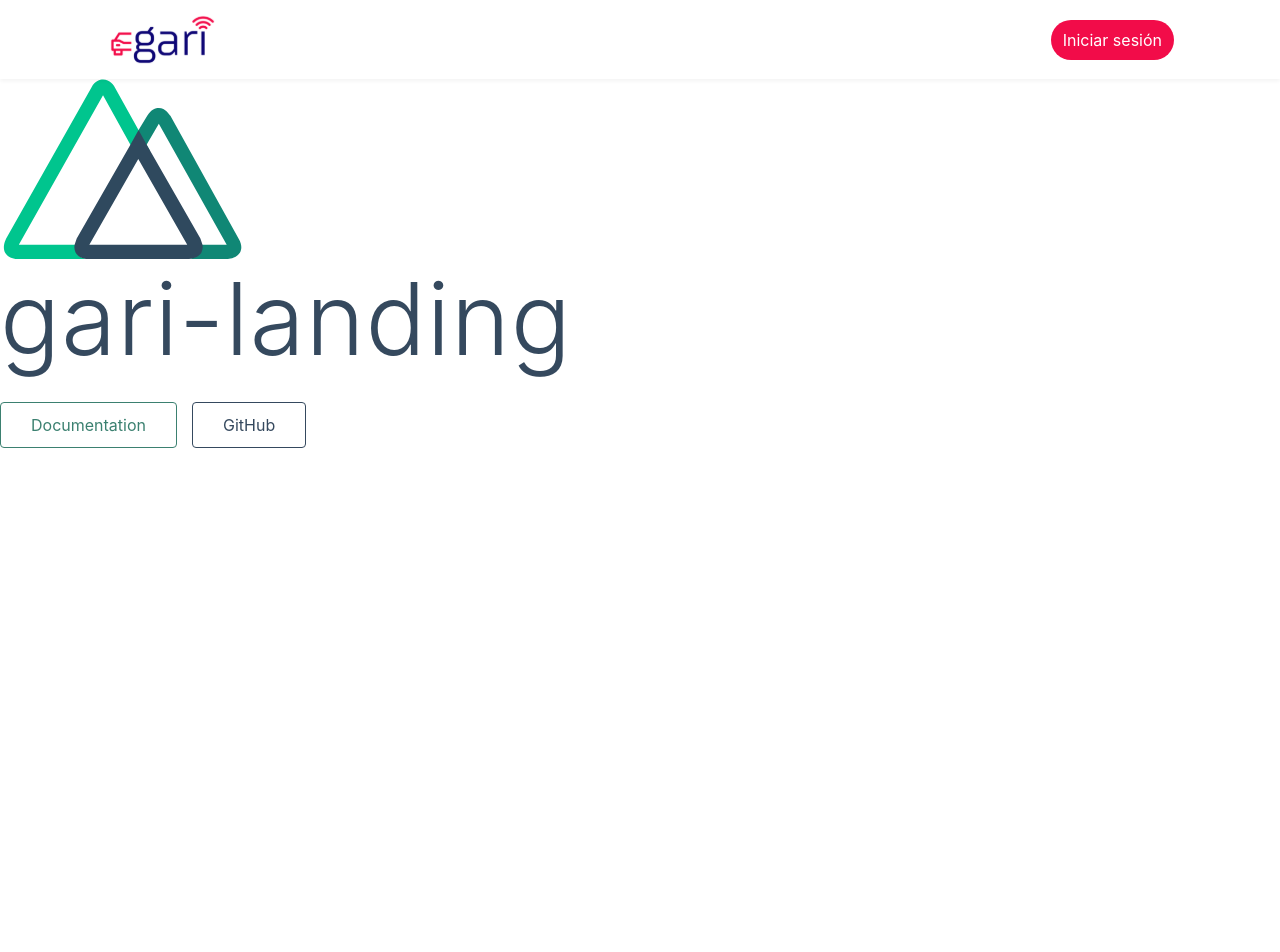
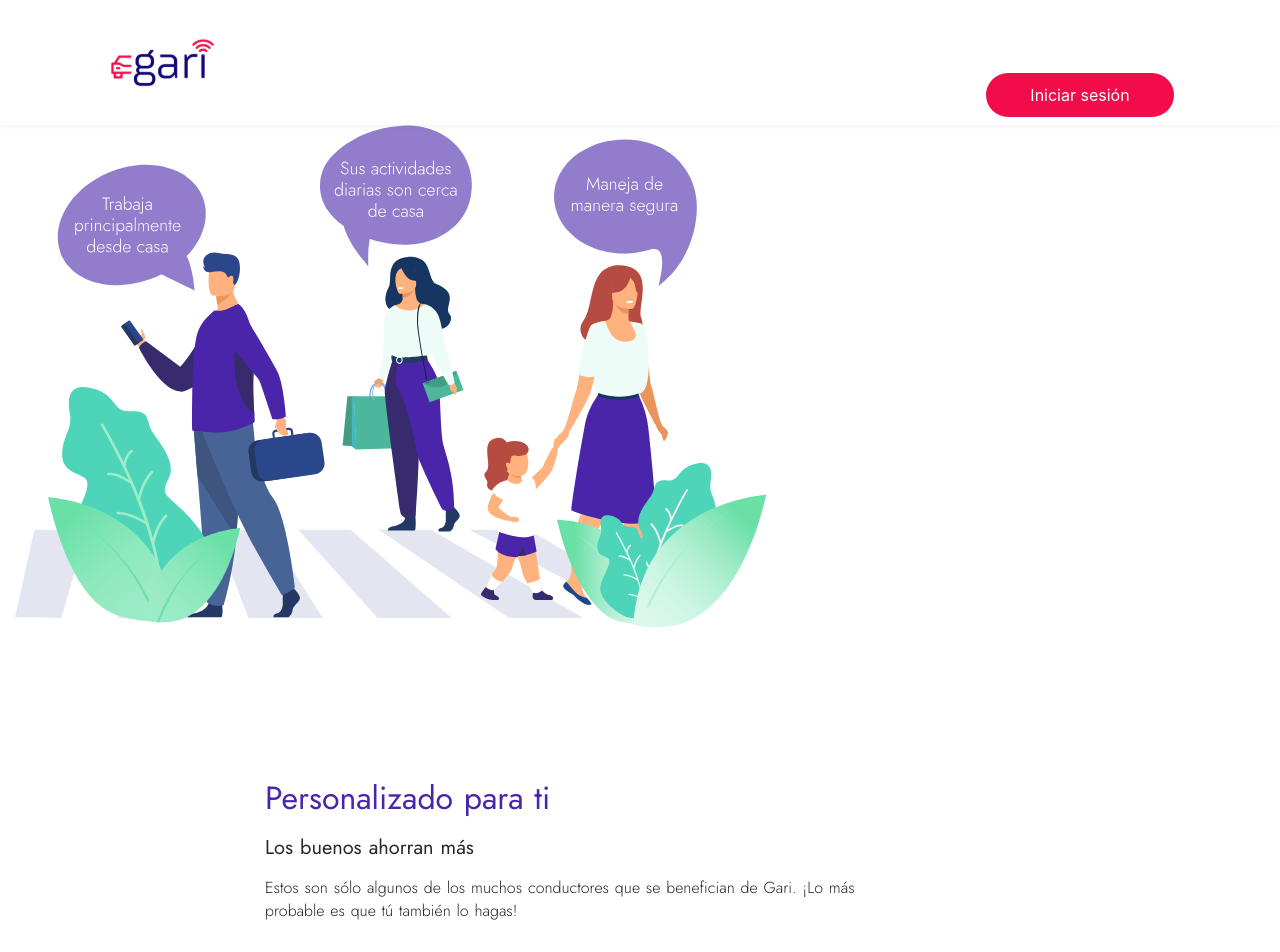
Before and after one commit to bisteni5325/Test2, a Nuxt app: page / in a window 1280 px wide. Shown: the top 952 px of the page. Before the commit the page ends 800 px from the top, so only its background shows below. Built offline with nearby package versions, Linux system fonts and the light colour scheme.

Commit message:
Feat: add Custom component

```diff
--- /dev/null
+++ b/components/Custom.vue
@@ -0,0 +1,76 @@
+<template>
+    <div class="custom-section">
+        <div class="container-fluid">
+            <div class="row">
+                <div class="col-md-6">
+                    <img src="~/assets/img/family.svg" alt="">
+                </div>
+                <div class="col-md-6 text-section">
+                    <div class="custom-title">Personalizado para ti</div>
+                    <div class="goods">Los buenos ahorran más</div>
+                    <div class="text">Estos son sólo algunos de los muchos conductores que se benefician de Gari. ¡Lo más probable es que tú también lo hagas!</div>
+
+                    <b-btn variant="primary" pill>
+                        Cotizar ahora
+                    </b-btn>
+                </div>
+            </div>
+        </div>
+    </div>
+</template>
+<style>
+    .custom-title{
+        font-family: Jost;
+        font-style: normal;
+        font-weight: 500;
+        font-size: 32px;
+        line-height: 40px;
+        /* identical to box height, or 125% */
+
+        color: #4A25AA;
+    }
+    .text-section{
+        margin-left: 250px;
+        margin-top: 150px;
+    }
+    .goods{
+        font-family: Jost;
+        font-style: normal;
+        font-weight: 500;
+        font-size: 20px;
+        line-height: 20px;
+
+        color: #282828;
+        margin-top: 20px;
+    }
+    .text{
+        /* Label */
+
+        font-family: Jost;
+        font-style: normal;
+        font-weight: normal;
+        font-size: 16px;
+        line-height: 23px;
+
+        /* Text dark */
+
+        color: #282828;
+    }
+    .text{
+        margin-top: 18px;
+        font-family: Jost;
+        font-style: normal;
+        font-weight: normal;
+        font-size: 16px;
+        line-height: 23px;
+
+        /* Text dark */
+
+        color: #282828;
+    }
+    .btn-primary{
+        margin-top: 65px;
+        width: 188px;
+        height: 44px;
+    }
+</style>
--- a/pages/index.vue
+++ b/pages/index.vue
@@ -1,37 +1,15 @@
 <template>
   <div>
     <Navbar />
-    <div>
-      <Logo />
-      <h1 class="title">
-        gari-landing
-      </h1>
-      <div class="links">
-        <a
-          href="https://nuxtjs.org/"
-          target="_blank"
-          rel="noopener noreferrer"
-          class="button--green"
-        >
-          Documentation
-        </a>
-        <a
-          href="https://github.com/nuxt/nuxt.js"
-          target="_blank"
-          rel="noopener noreferrer"
-          class="button--grey"
-        >
-          GitHub
-        </a>
-      </div>
-    </div>
+    <Custom />
   </div>
 </template>
 
 <script>
 import NavBar from '../components/Navbar'
+import Custom from '../components/Custom'
 export default {
-  components: { NavBar }
+  components: { NavBar, Custom }
 }
 </script>
 
```
Also changed, not shown: assets/img/family.svg (added).
